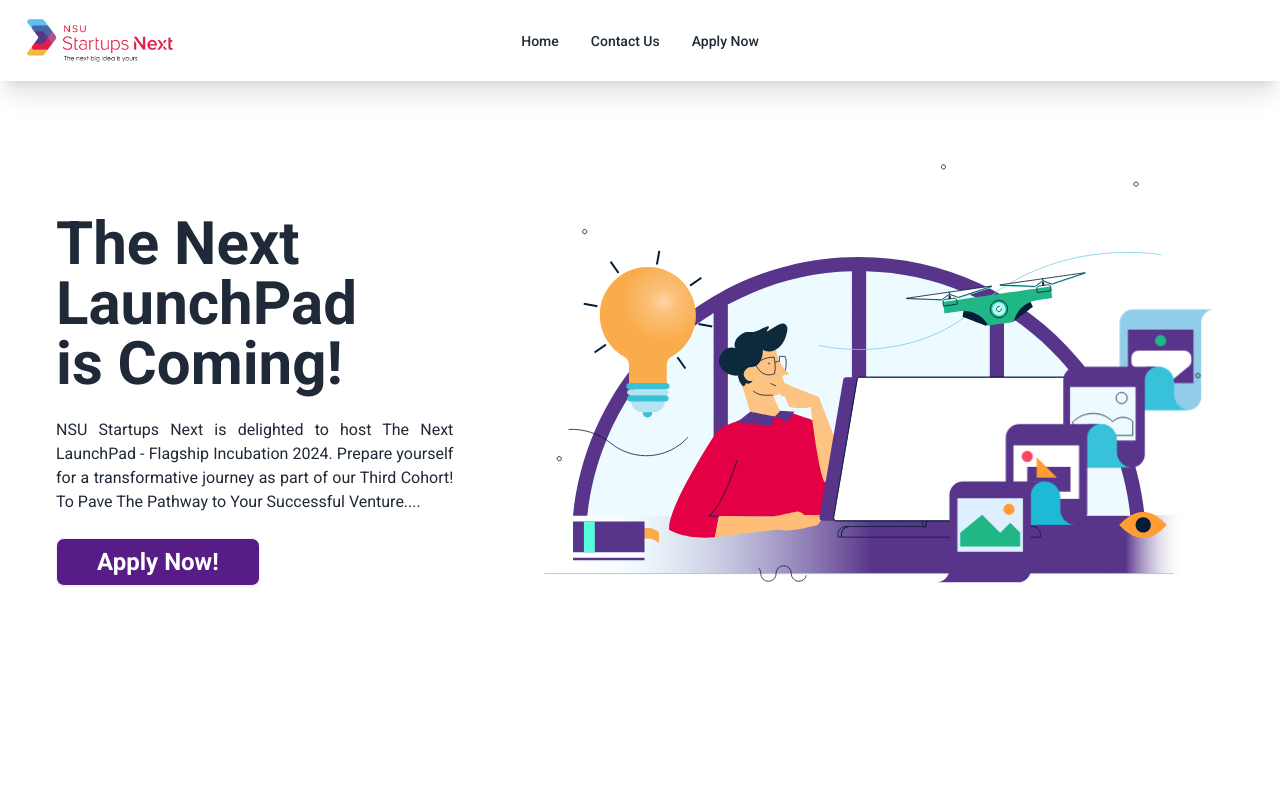
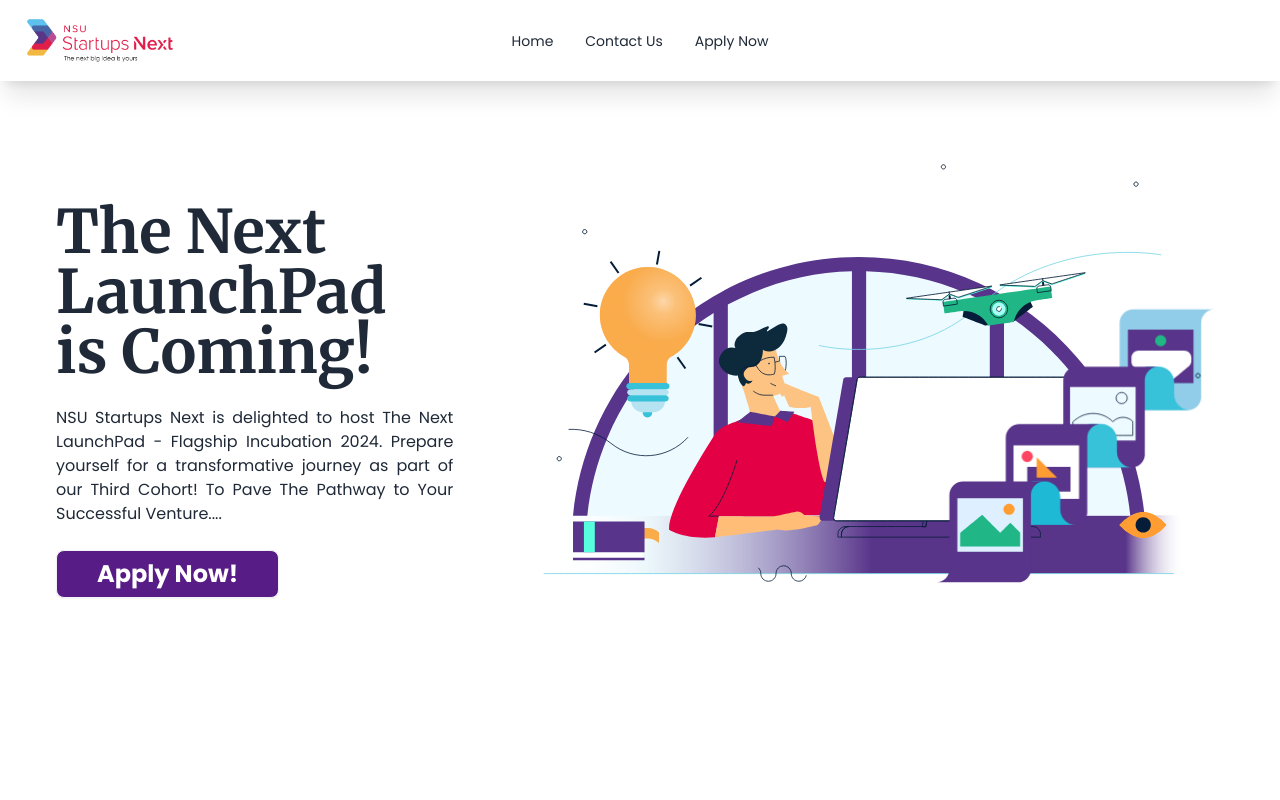
Before and after one commit to MusfiqDehan/nsusn-forms, a React (Vite) app in the folder frontend/: page / in a window 1280 px wide. Shown: the top 800 px of the page. Built offline with nearby package versions, Linux system fonts and the light colour scheme; some icons are missing.

Commit message:
Update fonts

```diff
--- a/frontend/src/index.css
+++ b/frontend/src/index.css
@@ -1,13 +1,22 @@
 /* Global  */
 
-@import url("https://fonts.googleapis.com/css2?family=Roboto:wght@400;500;700;900&display=swap");
+@import url("https://fonts.googleapis.com/css2?family=Merriweather:wght@400;700;900&family=Poppins:wght@400;700;900&display=swap");
 
 @import "tailwindcss/base";
 @import "tailwindcss/components";
 @import "tailwindcss/utilities";
 
-body {
-  font-family: "Roboto", sans-serif;
+html {
+  scroll-behavior: smooth;
+}
+
+p,
+a {
+  font-family: "Poppins", sans-serif;
+}
+
+h1 {
+  font-family: "Merriweather", serif;
 }
 
 /* Contact Form  */
@@ -19,7 +28,7 @@
   --input-color: #80868b;
   --border-color: #dadce0;
   /*===== Fuente y tipografia =====*/
-  --body-font: "Roboto", sans-serif;
+  --body-font: "Poppins", sans-serif;
   --normal-font-size: 1rem;
   --small-font-size: 0.75rem;
 }
```
